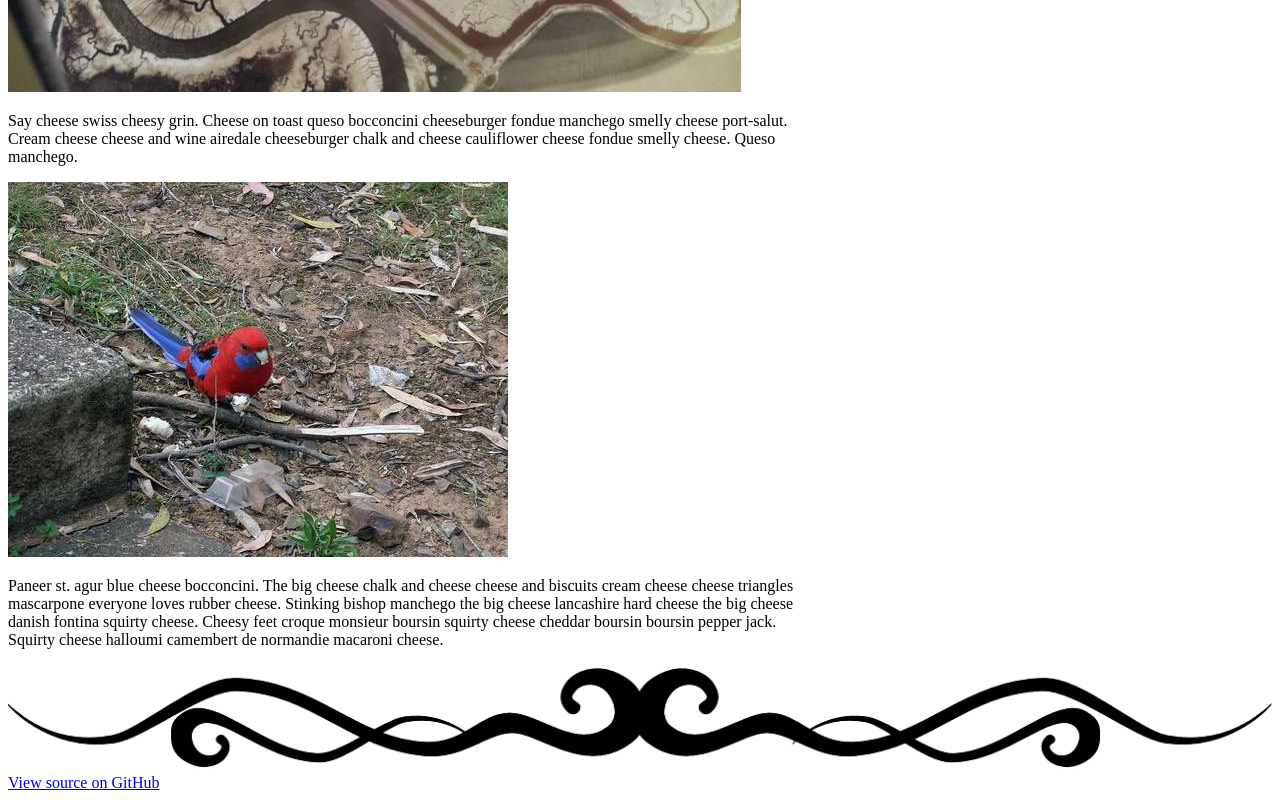
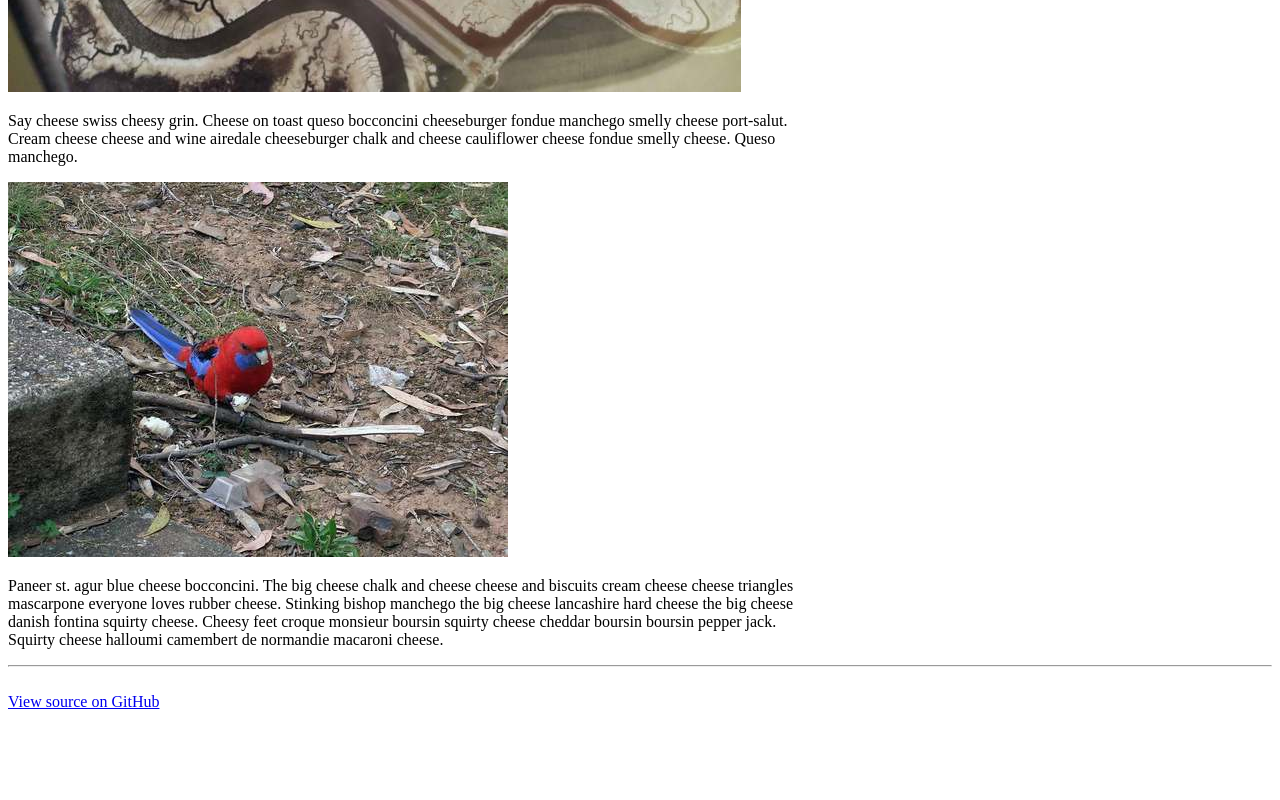
Before and after one commit to nirmalks/responsive_images, a website: page index.html in a window 1280 px wide. Shown: the part 5195-5995 px from the top of the page. After the commit the page ends 5914 px from the top, so only its background shows below. Drawn offline with Linux system fonts and the light colour scheme.

Commit message:
Removed the flourish image tag

```diff
--- a/index.html
+++ b/index.html
@@ -68,11 +68,7 @@
 
   </article>
 
-  <img style="max-width: 100%" src="images_src/fixed/flourish.png">
-  <!--
-  Flourish credit: http://pixabay.com/en/flourish-line-border-decoration-31609/
-  -->
-
+  <hr>
   <br>
   <a href="//github.com/udacity/responsive-images/tree/master/project/start" title="View source for this page on GitHub" id="viewSource">View source on GitHub</a>
 
```
